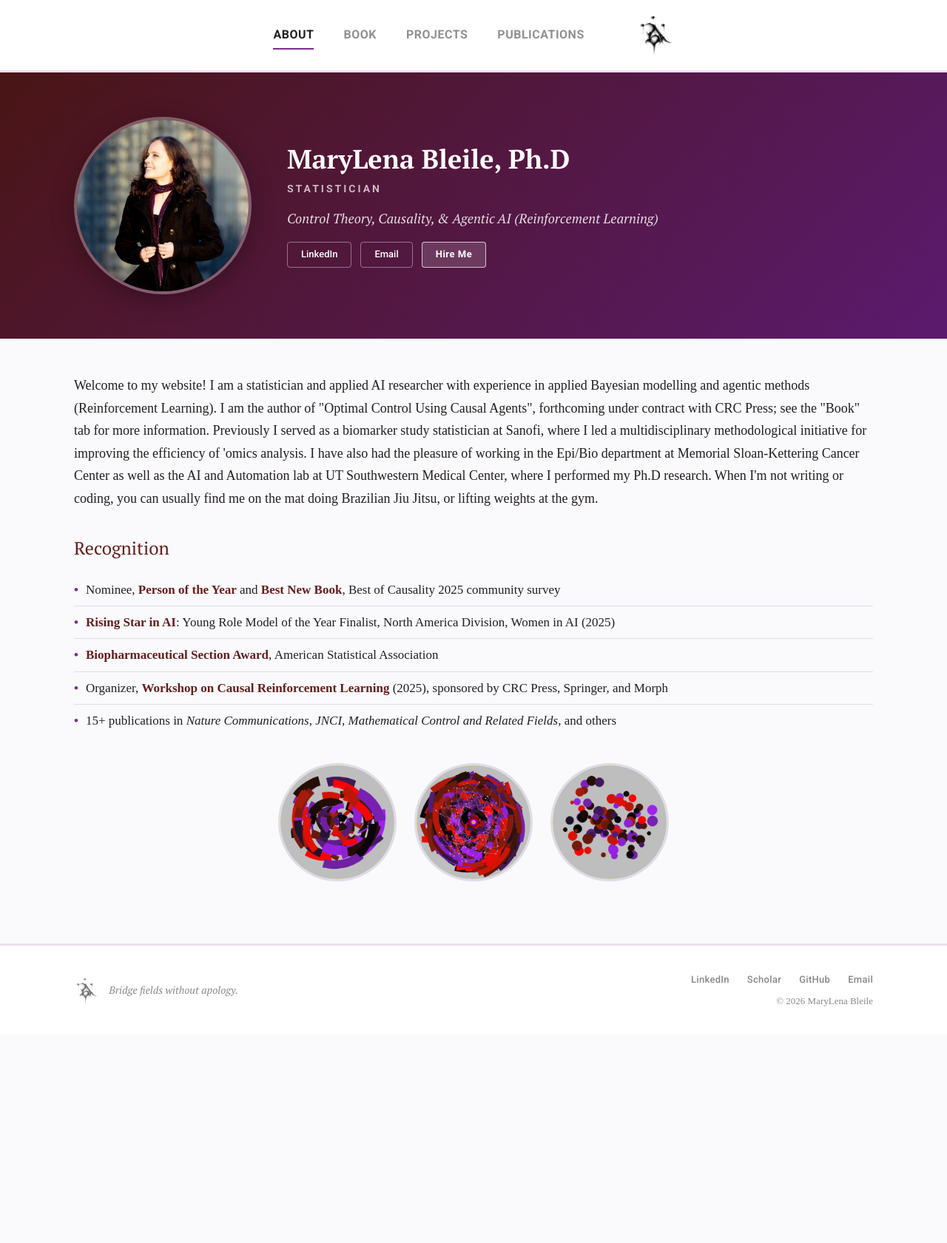
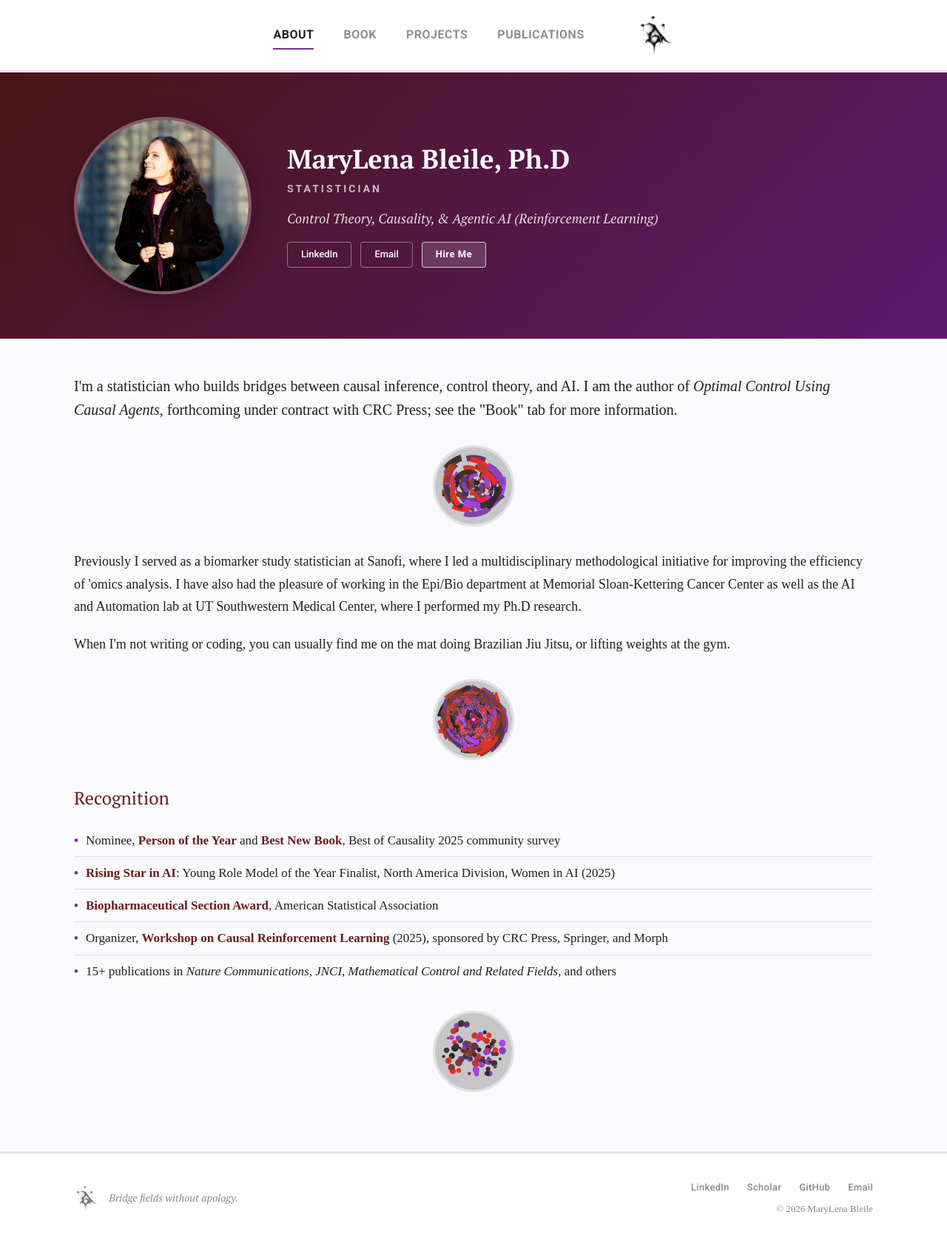
Before and after one commit to MLenaBleile/marylenableile, a Jekyll site: the page built from index.md, in a window 1280 px wide. Shown: the whole page at 74% size. Built offline with Jekyll 4.4.1, drawn with Linux system fonts in a browser that asks for light colours; before the commit the page ends 1400 px from its top, so only the background shows below that.

Commit message:
Restructure About page: new opener, split bio, art dividers
- Replace "Welcome to my website" with strong identity-forward opener
- Split wall-of-text bio into scannable paragraphs
- Use art images as centered dividers between sections
- Add .body-opener and .art-divider CSS, remove old .art-gallery

Co-Authored-By: Claude Opus 4.6 <noreply@anthropic.com>

```diff
--- a/_sass/main.scss
+++ b/_sass/main.scss
@@ -235,6 +235,33 @@ img {
   color: $text-primary;
   line-height: 1.7;
   margin-bottom: 20px;
+}
+
+.body-opener {
+  font-size: 20px;
+  line-height: 1.6;
+}
+
+// Art dividers between sections
+.art-divider {
+  display: flex;
+  justify-content: center;
+  margin: 32px 0;
+
+  img {
+    width: 110px;
+    height: 110px;
+    border-radius: 50%;
+    object-fit: cover;
+    border: 3px solid $separator;
+    opacity: 0.85;
+    transition: opacity 0.2s, border-color 0.2s;
+
+    &:hover {
+      opacity: 1;
+      border-color: $purple;
+    }
+  }
 }
 
 // ============================================
@@ -711,27 +738,6 @@ img {
   }
 }
 
-// Art gallery row (About page)
-.art-gallery {
-  display: flex;
-  justify-content: center;
-  gap: 24px;
-  margin: 36px 0;
-
-  img {
-    width: 160px;
-    height: 160px;
-    border-radius: 50%;
-    object-fit: cover;
-    border: 3px solid $separator;
-    transition: border-color 0.2s;
-
-    &:hover {
-      border-color: $purple;
-    }
-  }
-}
-
 // ============================================
 // Footer
 // ============================================
--- a/index.md
+++ b/index.md
@@ -24,9 +24,24 @@ title: MaryLena Bleile, Ph.D
 <section class="content-section">
   <div class="content-inner">
 
+    <p class="body-text body-opener">
+      I'm a statistician who builds bridges between causal inference, control theory, and AI. I am the author of <em>Optimal Control Using Causal Agents</em>, forthcoming under contract with CRC Press; see the "Book" tab for more information.
+    </p>
+
+    <div class="art-divider">
+      <img src="{{ '/media/art1.png' | relative_url }}" alt="Mathematical visualization">
+    </div>
+
     <p class="body-text">
-      Welcome to my website! I am a statistician and applied AI researcher with experience in applied Bayesian modelling and agentic methods (Reinforcement Learning). I am the author of "Optimal Control Using Causal Agents", forthcoming under contract with CRC Press; see the "Book" tab for more information. Previously I served as a biomarker study statistician at Sanofi, where I led a multidisciplinary methodological initiative for improving the efficiency of 'omics analysis. I have also had the pleasure of working in the Epi/Bio department at Memorial Sloan-Kettering Cancer Center as well as the AI and Automation lab at UT Southwestern Medical Center, where I performed my Ph.D research. When I'm not writing or coding, you can usually find me on the mat doing Brazilian Jiu Jitsu, or lifting weights at the gym.
+      Previously I served as a biomarker study statistician at Sanofi, where I led a multidisciplinary methodological initiative for improving the efficiency of 'omics analysis. I have also had the pleasure of working in the Epi/Bio department at Memorial Sloan-Kettering Cancer Center as well as the AI and Automation lab at UT Southwestern Medical Center, where I performed my Ph.D research.
     </p>
+    <p class="body-text">
+      When I'm not writing or coding, you can usually find me on the mat doing Brazilian Jiu Jitsu, or lifting weights at the gym.
+    </p>
+
+    <div class="art-divider">
+      <img src="{{ '/media/art2.png' | relative_url }}" alt="Mathematical visualization">
+    </div>
 
     <div class="recognition">
       <h2 class="section-heading">Recognition</h2>
@@ -39,9 +54,7 @@ title: MaryLena Bleile, Ph.D
       </ul>
     </div>
 
-    <div class="art-gallery">
-      <img src="{{ '/media/art1.png' | relative_url }}" alt="Mathematical visualization">
-      <img src="{{ '/media/art2.png' | relative_url }}" alt="Mathematical visualization">
+    <div class="art-divider">
       <img src="{{ '/media/art3.png' | relative_url }}" alt="Mathematical visualization">
     </div>
 
```
